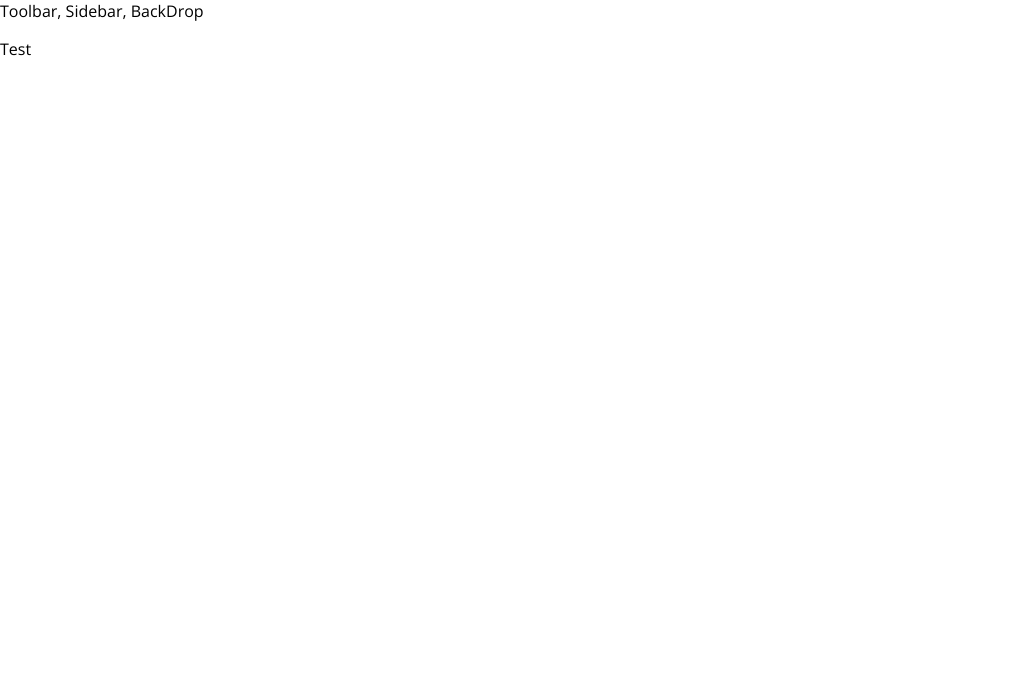
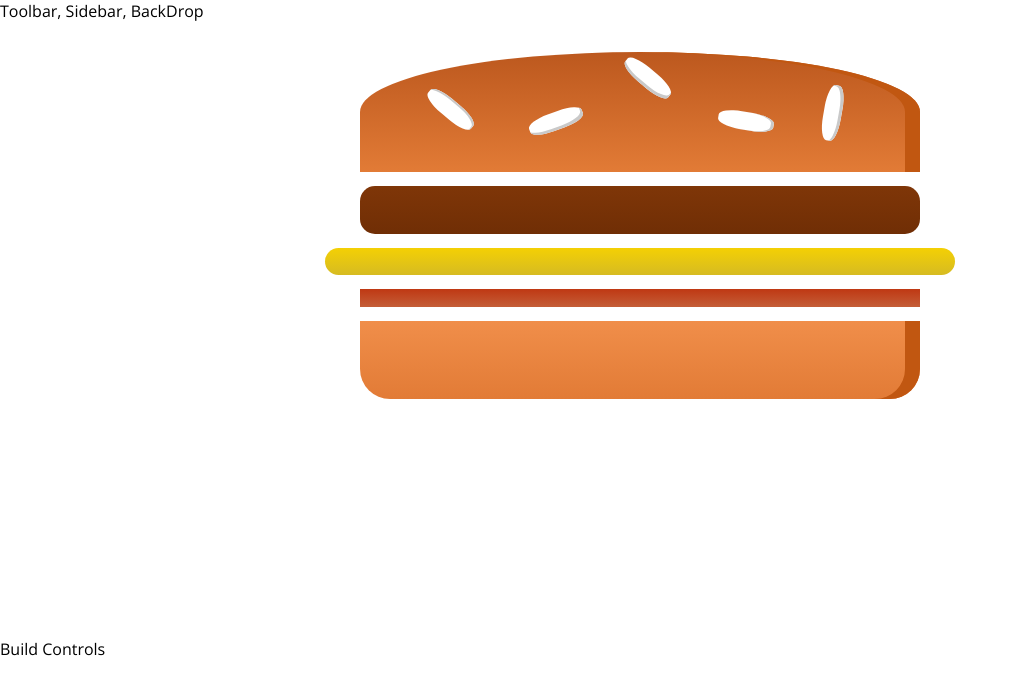
Before and after one commit to ssejjemba/Rolex-Order, a React (Create React App) app: page / in a window 1280 px wide. Shown: the top 694 px of the page, without its empty margins (0-1018 px from the left). Built offline with nearby package versions, Linux system fonts and the light colour scheme.

Commit message:
Added Rolex component

```diff
--- a/package.json
+++ b/package.json
@@ -3,6 +3,7 @@
   "version": "0.1.0",
   "private": true,
   "dependencies": {
+    "prop-types": "^15.7.2",
     "react": "^16.8.6",
     "react-dom": "^16.8.6",
     "react-scripts": "3.0.1"
--- a/src/App.js
+++ b/src/App.js
@@ -1,12 +1,13 @@
 import React from 'react';
 import './App.css';
 import Layout from './components/Layout/Layout';
+import RolexBuilder from './containers/RolexBuilder/RolexBuilder';
 
 function App() {
   return (
     <div >
       <Layout>
-        <p>Test</p>
+        <RolexBuilder/>
       </Layout>
     </div>
   );
--- a/src/components/Layout/Layout.js
+++ b/src/components/Layout/Layout.js
@@ -1,10 +1,11 @@
 import React from 'react';
 import Aux from '../../hoc/Auxilliary';
+import classes from './Layout.module.css';
 
 const layout = (props) => (
     <Aux>
         <div>Toolbar, Sidebar, BackDrop</div>
-        <main>
+        <main className={classes.Content}>
             {props.children}
         </main>
     </Aux>
--- /dev/null
+++ b/src/components/Layout/Layout.module.css
@@ -0,0 +1,3 @@
+.Content {
+    margin-top: 16px;
+}
--- /dev/null
+++ b/src/components/Rolex/Rolex.js
@@ -0,0 +1,15 @@
+import React from 'react';
+import classes from './Rolex.module.css';
+import RolexIngredient from './RolexIngredient/RolexIngredient';
+
+const rolex = () => (
+    <div className={classes.Rolex}>
+        <RolexIngredient type="chappatti-top"/>
+        <RolexIngredient type="onions"/>
+        <RolexIngredient type="tomatoes"/>
+        <RolexIngredient type="cabbage"/>
+        <RolexIngredient type="chappatti-bottom"/>
+    </div>
+);
+
+export default rolex;
--- /dev/null
+++ b/src/components/Rolex/Rolex.module.css
@@ -0,0 +1,30 @@
+.Rolex {
+    width: 100%;
+    margin: auto;
+    height: 250px;
+    overflow: scroll;
+    text-align: center;
+    font-weight: bold;
+    font-size: 1.25rem;
+}
+
+@media (min-width: 500px) and (min-height: 400px) {
+    .Rolex {
+        width: 350px;
+        height: 300px;
+    }
+}
+
+@media (min-width: 500px) and (min-height: 401px) {
+    .Rolex {
+        width: 450px;
+        height: 400px;
+    }
+}
+
+@media (min-width: 1000px) and (min-height: 700px) {
+    .Rolex {
+        width: 700px;
+        height: 600px;
+    }
+}
--- /dev/null
+++ b/src/components/Rolex/RolexIngredient/RolexIngredient.js
@@ -0,0 +1,47 @@
+import React, { Component } from 'react';
+import classes from './RolexIngredient.module.css';
+import PropTypes from 'prop-types';
+
+class RolexIngredient extends Component {
+
+    render(){
+        let ingredient = null;
+
+        switch(this.props.type){
+            case 'chappatti-bottom':
+                ingredient = <div className={classes.BreadBottom}></div>
+                break;
+            case 'chappatti-top':
+                    ingredient = (
+                        <div className={classes.BreadTop}>
+                            <div className={classes.Seeds1}></div>
+                            <div className={classes.Seeds2}></div>
+                        </div>
+                        );
+                    break;
+            case 'onions':
+                    ingredient = <div className={classes.Meat}></div>
+                    break;
+            case 'tomatoes':
+                    ingredient = <div className={classes.Cheese}></div>
+                    break;
+            case 'pepper':
+                    ingredient = <div className={classes.Salad}></div>
+                    break;
+            case 'cabbage':
+                    ingredient = <div className={classes.Bacon}></div>
+                    break;
+            default:
+                ingredient = null;
+        }
+
+        return ingredient;
+    }
+
+}
+
+RolexIngredient.propTypes = {
+    type: PropTypes.string.isRequired
+}
+
+export default RolexIngredient;
--- /dev/null
+++ b/src/components/Rolex/RolexIngredient/RolexIngredient.module.css
@@ -0,0 +1,113 @@
+.BreadBottom {
+    height: 13%;
+    width: 80%;
+    background: linear-gradient(#F08E4A, #e27b36);
+    border-radius: 0 0 30px 30px;
+    box-shadow: inset -15px 0 #c15711;
+    margin: 2% auto;
+}
+
+.BreadTop {
+    height: 20%;
+    width: 80%;
+    background: linear-gradient(#bc581e, #e27b36);
+    border-radius: 50% 50% 0 0;
+    box-shadow: inset -15px 0 #c15711;
+    margin: 2% auto;
+    position: relative;
+}
+
+.Seeds1 {
+    width: 10%;
+    height: 15%;
+    position: absolute;
+    background-color: white;
+    left: 30%;
+    top: 50%;
+    border-radius: 40%;
+    transform: rotate(-20deg);
+    box-shadow: inset -2px -3px #c9c9c9;
+}
+
+.Seeds1:after {
+    content: "";
+    width: 100%;
+    height: 100%;
+    position: absolute;
+    background-color: white;
+    left: -170%;
+    top: -260%;
+    border-radius: 40%;
+    transform: rotate(60deg);
+    box-shadow: inset -1px 2px #c9c9c9;
+  }
+
+.Seeds1:before {
+    content: "";
+    width: 100%;
+    height: 100%;
+    position: absolute;
+    background-color: white;
+    left: 180%;
+    top: -50%;
+    border-radius: 40%;
+    transform: rotate(60deg);
+    box-shadow: inset -1px -3px #c9c9c9;
+  }
+
+  .Seeds2 {
+    width: 10%;
+    height: 15%;
+    position: absolute;
+    background-color: white;
+    left: 64%;
+    top: 50%;
+    border-radius: 40%;
+    transform: rotate(10deg);
+    box-shadow: inset -3px 0 #c9c9c9;
+  }
+
+  .Seeds2:before {
+    content: "";
+    width: 100%;
+    height: 100%;
+    position: absolute;
+    background-color: white;
+    left: 150%;
+    top: -130%;
+    border-radius: 40%;
+    transform: rotate(90deg);
+    box-shadow: inset 1px 3px #c9c9c9;
+  }
+
+
+.Meat {
+    width: 80%;
+    height: 8%;
+    background: linear-gradient(#7f3608, #702e05);
+    margin: 2% auto;
+    border-radius: 15px;
+}
+
+.Cheese {
+    width: 90%;
+    height: 4.5%;
+    margin: 2% auto;
+    background: linear-gradient(#f4d004, #d6bb22);
+    border-radius: 20px;
+}
+
+.Salad {
+    width: 85%;
+    height: 7%;
+    margin: 2% auto;
+    background: linear-gradient(#228c1d, #91ce50);
+    border-radius: 20px;
+}
+
+.Bacon {
+    width: 80%;
+    height: 3%;
+    background: linear-gradient(#bf3813, #c45e38);
+    margin: 2% auto;
+}
--- /dev/null
+++ b/src/containers/RolexBuilder/RolexBuilder.js
@@ -0,0 +1,17 @@
+import React, { Component } from 'react';
+import Aux from '../../hoc/Auxilliary';
+import Rolex from '../../components/Rolex/Rolex';
+
+class RolexBuilder extends Component{
+
+    render(){
+        return(
+            <Aux>
+                <Rolex />
+                <div>Build Controls</div>
+            </Aux>
+        );
+    }
+}
+
+export default RolexBuilder;
```
Also changed, not shown: 1 other file (tests, documents, lock files or other folders).
